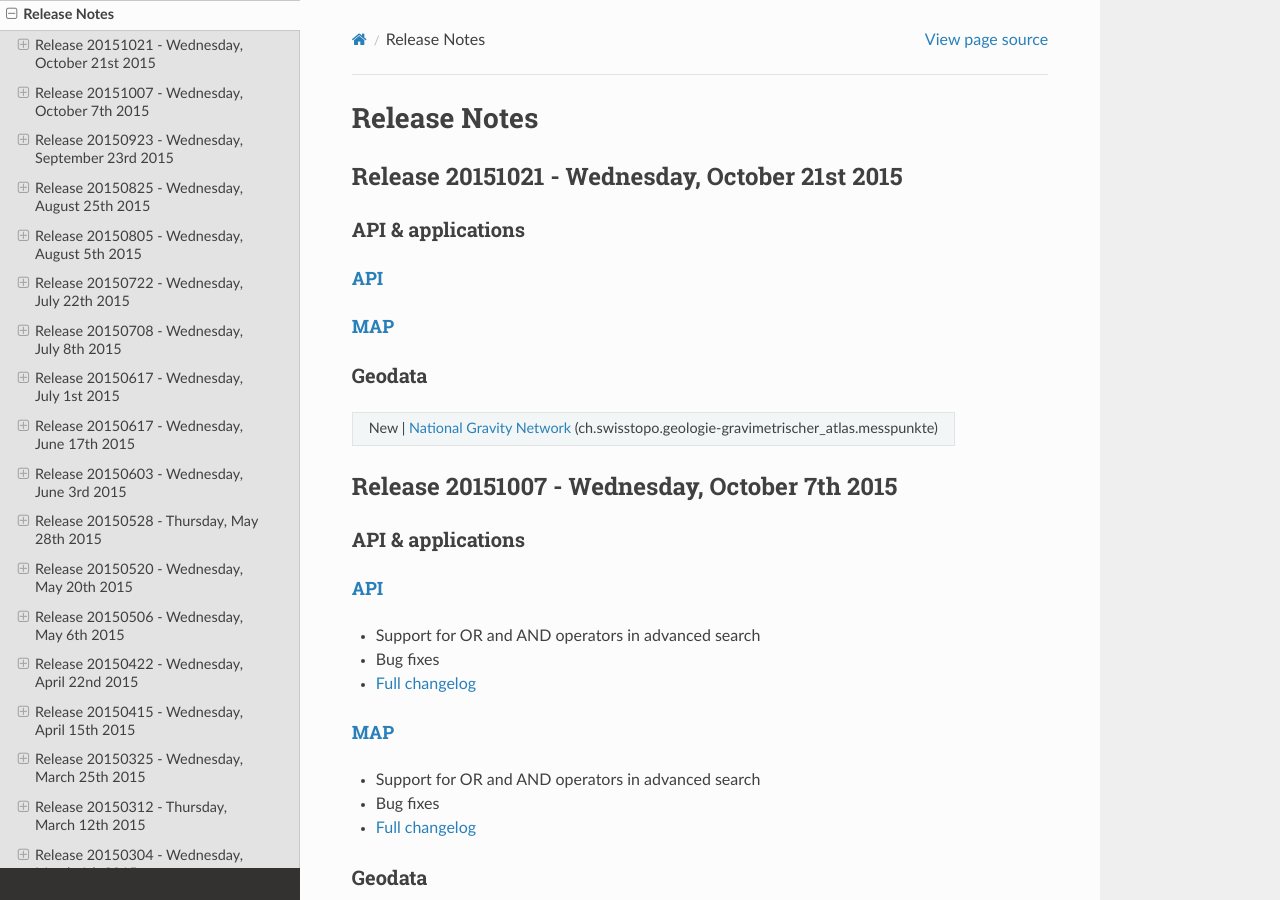
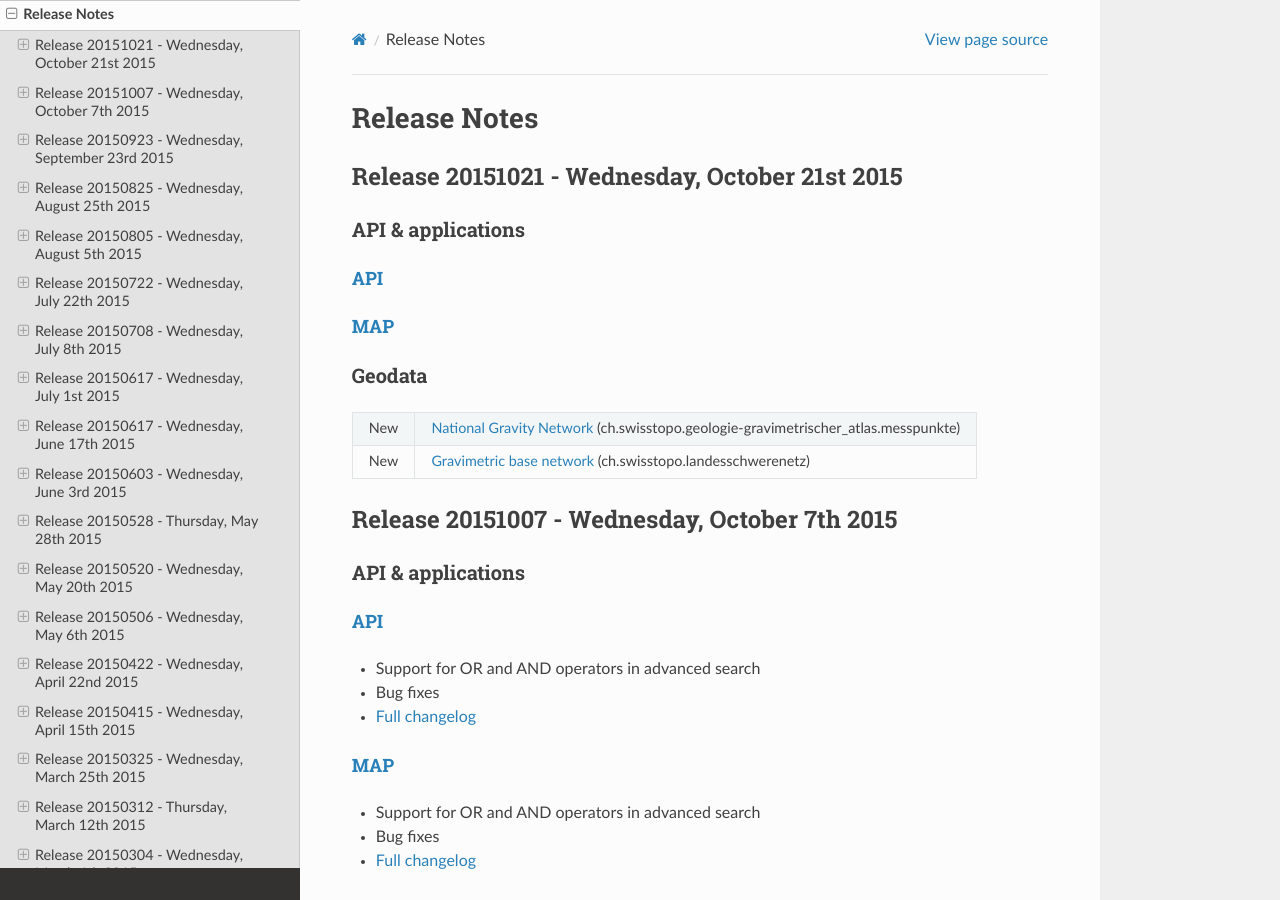
Before and after one commit to swisstopo-test/doc-chsdi3, a Sphinx documentation site: the page built from source/releasenotes/index.rst, in a window 1280 px wide and 900 px high. Built offline with Sphinx 7.4.7 and the Read the Docs theme 2.0.0, drawn with Linux system fonts in a browser that asks for light colours.

Commit message:
Update releasnote for ch.swisstopo.landesschwerenetz

```diff
--- a/source/releasenotes/index.rst
+++ b/source/releasenotes/index.rst
@@ -25,9 +25,11 @@ API & applications
 
 Geodata
 *******
-+--------+-------------------------------------------------------------------------------------------------------------------------------------------------------------------------+
-| New | `National Gravity Network <//map.geo.admin.ch/?layers=ch.swisstopo.geologie-gravimetrischer_atlas.messpunkte>`__ (ch.swisstopo.geologie-gravimetrischer_atlas.messpunkte)  |
-+--------+-------------------------------------------------------------------------------------------------------------------------------------------------------------------------+
++--------+----------------------------------------------------------------------------------------------------------------------------------------------------------------------------+
+| New    | `National Gravity Network <//map.geo.admin.ch/?layers=ch.swisstopo.geologie-gravimetrischer_atlas.messpunkte>`__ (ch.swisstopo.geologie-gravimetrischer_atlas.messpunkte)  |
++--------+----------------------------------------------------------------------------------------------------------------------------------------------------------------------------+
+| New    | `Gravimetric base network <//map.geo.admin.ch/?layers=ch.swisstopo.landesschwerenetz>`__ (ch.swisstopo.landesschwerenetz)                                                  |
++--------+----------------------------------------------------------------------------------------------------------------------------------------------------------------------------+
 
 
 .. _releasenotes_20151007:
```
